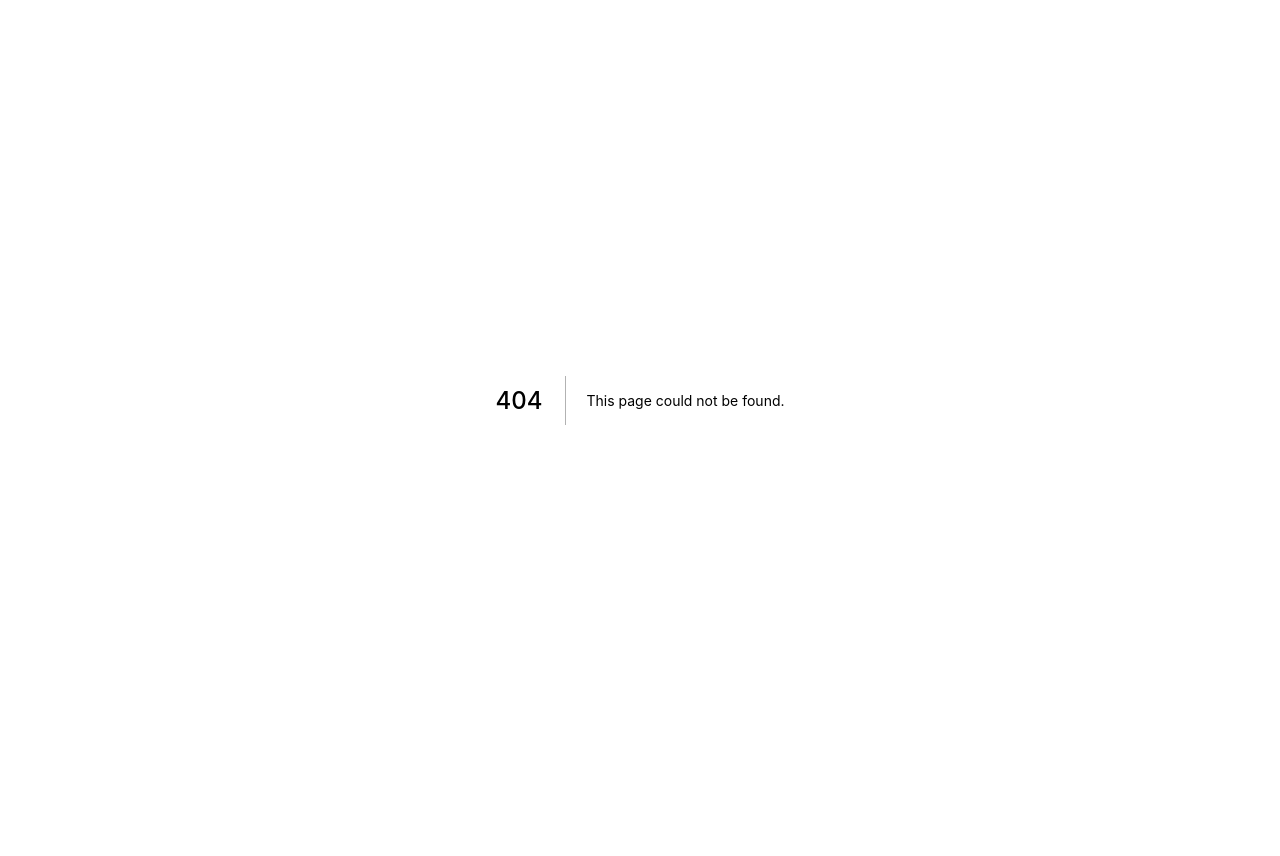
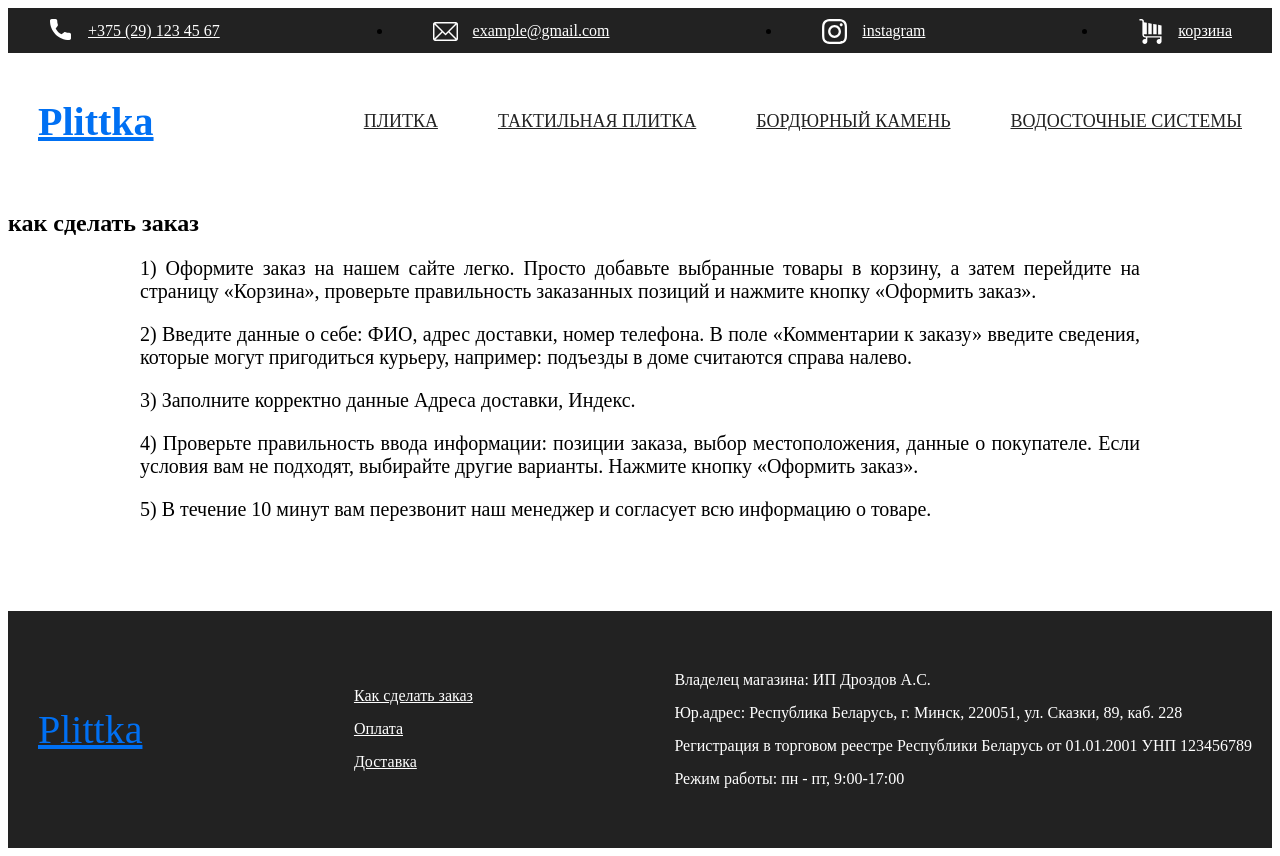
Before and after one commit to eugeneborodko/plittka-store, a Next.js app: page /how-to-order in a window 1280 px wide. Before the commit this address had no page. Before the commit the page ends 800 px from the top, so only its background shows below. Built offline with nearby package versions, Linux system fonts and the light colour scheme.

Commit message:
feat: add how-to-order-page

```diff
--- a/components/additional-categories.component.js
+++ b/components/additional-categories.component.js
@@ -1,4 +1,5 @@
 import useSWR from 'swr'
+import Link from 'next/link'
 import uniqid from 'uniqid'
 
 import './../styles/additional-categories.scss'
@@ -17,7 +18,7 @@ export default () => {
       {
         data['additional-categories'].map((category) => (
           <li className="additional-categories__item" key={category.id}>
-            <a className="additional-categories__link" href="#">{category.name}</a>
+            <Link href={category.url}><a className="additional-categories__link">{category.name}</a></Link>
           </li>
         ))
       }
--- a/components/production.component.js
+++ b/components/production.component.js
@@ -7,7 +7,7 @@ const id = uniqid()
 export default ({ products, title }) => {
   return (
     <div className="production">
-      <h2 className="title production__title">{title}</h2>
+      <h2 className="title">{title}</h2>
       <div className="container">
         <div className="production__container" key={id}>
           {
--- a/data.json
+++ b/data.json
@@ -88,19 +88,18 @@
   "additional-categories": [
     {
       "name": "Как сделать заказ",
+      "url": "/how-to-order",
       "id": "kcnb379s"
     },
     {
       "name": "Оплата",
+      "url": "#",
       "id": "kcnbaft4"
     },
     {
       "name": "Доставка",
+      "url": "#",
       "id": "kcnbamwg"
-    },
-    {
-      "name": "Контакты",
-      "id": "kcnbasnr"
     }
   ],
   "owner-info": [
@@ -120,5 +119,27 @@
       "text": "Режим работы: пн - пт, 9:00-17:00",
       "id": "kd4daoiq"
     }
+  ],
+  "how-to-order": [
+    {
+      "text": "Оформите заказ на нашем сайте легко. Просто добавьте выбранные товары в корзину, а затем перейдите на страницу «Корзина», проверьте правильность заказанных позиций и нажмите кнопку «Оформить заказ».",
+      "id": "kd4g7rva"
+    },
+    {
+      "text": "Введите данные о себе: ФИО, адрес доставки, номер телефона. В поле «Комментарии к заказу» введите сведения, которые могут пригодиться курьеру, например: подъезды в доме считаются справа налево.",
+      "id": "kd4gaeel"
+    },
+    {
+      "text": "Заполните корректно данные Адреса доставки, Индекс.",
+      "id": "kd4gb8yw"
+    },
+    {
+      "text": "Проверьте правильность ввода информации: позиции заказа, выбор местоположения, данные о покупателе. Если условия вам не подходят, выбирайте другие варианты. Нажмите кнопку «Оформить заказ».",
+      "id": "kd4gbzjf"
+    },
+    {
+      "text": "В течение 10 минут вам перезвонит наш менеджер и согласует всю информацию о товаре.",
+      "id": "kd4gdq71"
+    }
   ]
 }
--- /dev/null
+++ b/pages/how-to-order.js
@@ -0,0 +1,30 @@
+import useSWR from 'swr'
+import uniqid from 'uniqid'
+
+import Layout from './../components/layout.component'
+import './../styles/how-to-order.scss'
+
+const fetcher = (url) => fetch(url).then((res) => res.json())
+const id = uniqid()
+
+export default () => {
+  const { data, error } = useSWR('/api/get-content', fetcher)
+
+  if (error) return <div>Не удалось загрузить данные</div>
+  if (!data) return <div>Загрузка...</div>
+
+  return (
+    <Layout title="Как сделать заказ">
+      <div className="container">
+        <h2 className="title">как сделать заказ</h2>
+        <ul className="how-to-order" key={id}>
+          {
+            data['how-to-order'].map((text, index) => (
+              <li className="how-to-order__item" key={text.id}>{`${index + 1}) ${text.text}`}</li>
+            ))
+          }
+        </ul>
+      </div>
+    </Layout>
+  )
+}
--- a/pages/index.js
+++ b/pages/index.js
@@ -14,7 +14,7 @@ export default () => {
   if (!data) return <div>Загрузка...</div>
 
   return (
-    <Layout title={'Главная'}>
+    <Layout title="Главная">
       <Preview />
       <Production products={data['products'][0]['best-products']} title={'хит продаж'} />
     </Layout>
--- /dev/null
+++ b/styles/how-to-order.scss
@@ -0,0 +1,12 @@
+.how-to-order {
+  margin: 0 auto;
+  padding: 0 0 70px;
+  max-width: 1000px;
+  list-style: none;
+
+  &__item {
+    margin-bottom: 20px;
+    font-size: 20px;
+    text-align: justify;
+  }
+}
--- a/styles/index.scss
+++ b/styles/index.scss
@@ -25,6 +25,7 @@ a {
   margin: 0;
   padding: 50px 30px;
   font-weight: normal;
+  text-align: center;
   text-transform: uppercase;
 }
 
--- a/styles/production.scss
+++ b/styles/production.scss
@@ -1,8 +1,4 @@
 .production {
-
-  &__title {
-    text-align: center;
-  }
 
   &__container {
     display: flex;
```
